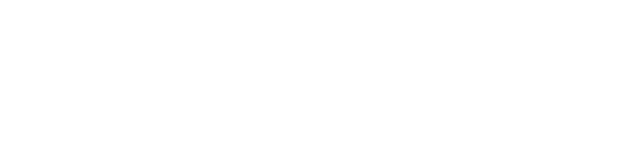
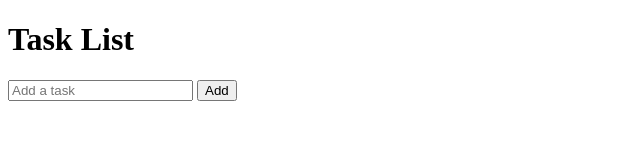
Before and after one commit to SpartanODST67/IBM-Task-List-Webpage, a plain HTML site: page index.html in a window 1280 px wide. Shown: the whole page, without its empty margins (0-640 px from the left). Drawn offline with nearby package versions, Linux system fonts and the light colour scheme.

Commit message:
Added basic structure to index.html

```diff
--- a/index.html
+++ b/index.html
@@ -13,7 +13,20 @@
     <script src="./script.js"></script>
     <script src="https://unpkg.com/ionicons@5.5.2/dist/ionicons/ionicons.js"></script>
 </head>
+
 <body>
 
+    <div class="container">
+        <h1 id="header">Task List</h1>
+
+        <div id="new-task">
+            <input type="text" placeholder="Add a task">
+            <button id="push">Add</button>
+        </div>
+
+        <div class="tasks"></div>
+    </div>
+
 </body>
+
 </html>
```
